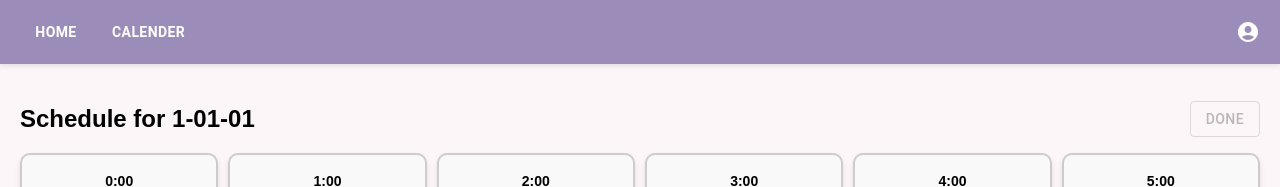
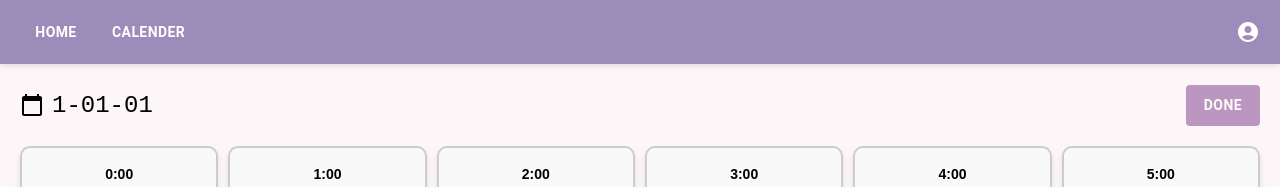
Before and after one commit to nidhi0805/Shedule, a React (Create React App) app in the folder frontend/shedule-eva/: page /Schedule/1/1/1 in a window 1280 px wide. Shown: the top 187 px of the page. Built offline with nearby package versions, Linux system fonts and the light colour scheme; no server answers; sample sign-in values are in the browser's storage; a web font is replaced by a local one.

Commit message:
done button, calender icon, date font

```diff
--- a/frontend/shedule-eva/src/pages/calendar/day.js
+++ b/frontend/shedule-eva/src/pages/calendar/day.js
@@ -1,6 +1,7 @@
 import React, { useState, useEffect } from 'react';
 import { Button } from '@mui/material';
 import { useNavigate, useParams } from 'react-router-dom';
+import CalendarTodayIcon from '@mui/icons-material/CalendarToday';
 import TaskModal from './taskModal';
 import './day.css';
 
@@ -126,8 +127,26 @@ const Day = () => {
   return (
     <div className="schedule">
       <div style={{ display: 'flex', justifyContent: 'space-between', alignItems: 'center', width: '100%' }}>
-        <h2 style={{ marginBottom: 20 }}>Schedule for {formattedDate}</h2>
-        <Button variant="outlined" color="success" onClick={handleDoneClick} disabled={Object.keys(tasks).length === 0}>
+      <div style={{ display: 'flex', alignItems: 'center', gap: '8px', marginBottom: 20 }}>
+          <CalendarTodayIcon fontSize="medium" />
+          <span style={{ fontFamily: 'monospace', fontSize: '1.5rem' }}>{formattedDate}</span>
+        </div>
+        {/* <Button variant="outlined" color="success" onClick={handleDoneClick} disabled={Object.keys(tasks).length === 0}>
+          Done
+        </Button> */}
+        <Button
+          variant="contained"
+          color="success"
+          onClick={handleDoneClick}
+          disabled={Object.keys(tasks).length === 0}
+          style={{
+            backgroundColor: '#BA96C1',
+            color: '#FBFCF8',
+            fontWeight: 'bold' ,
+            border: '2px solid transparent',
+            marginBottom: '20px'
+          }}
+        >
           Done
         </Button>
       </div>
```
